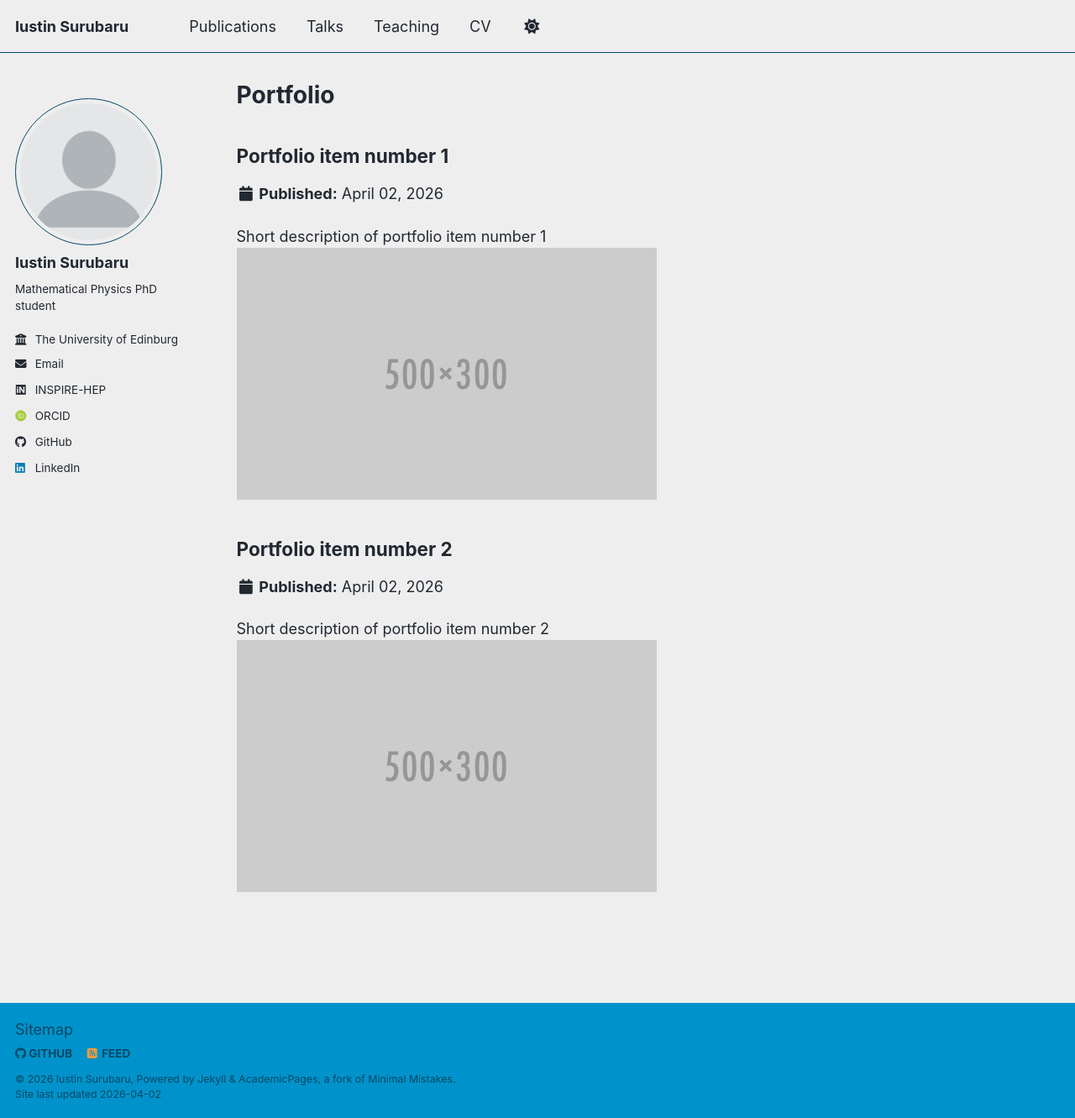
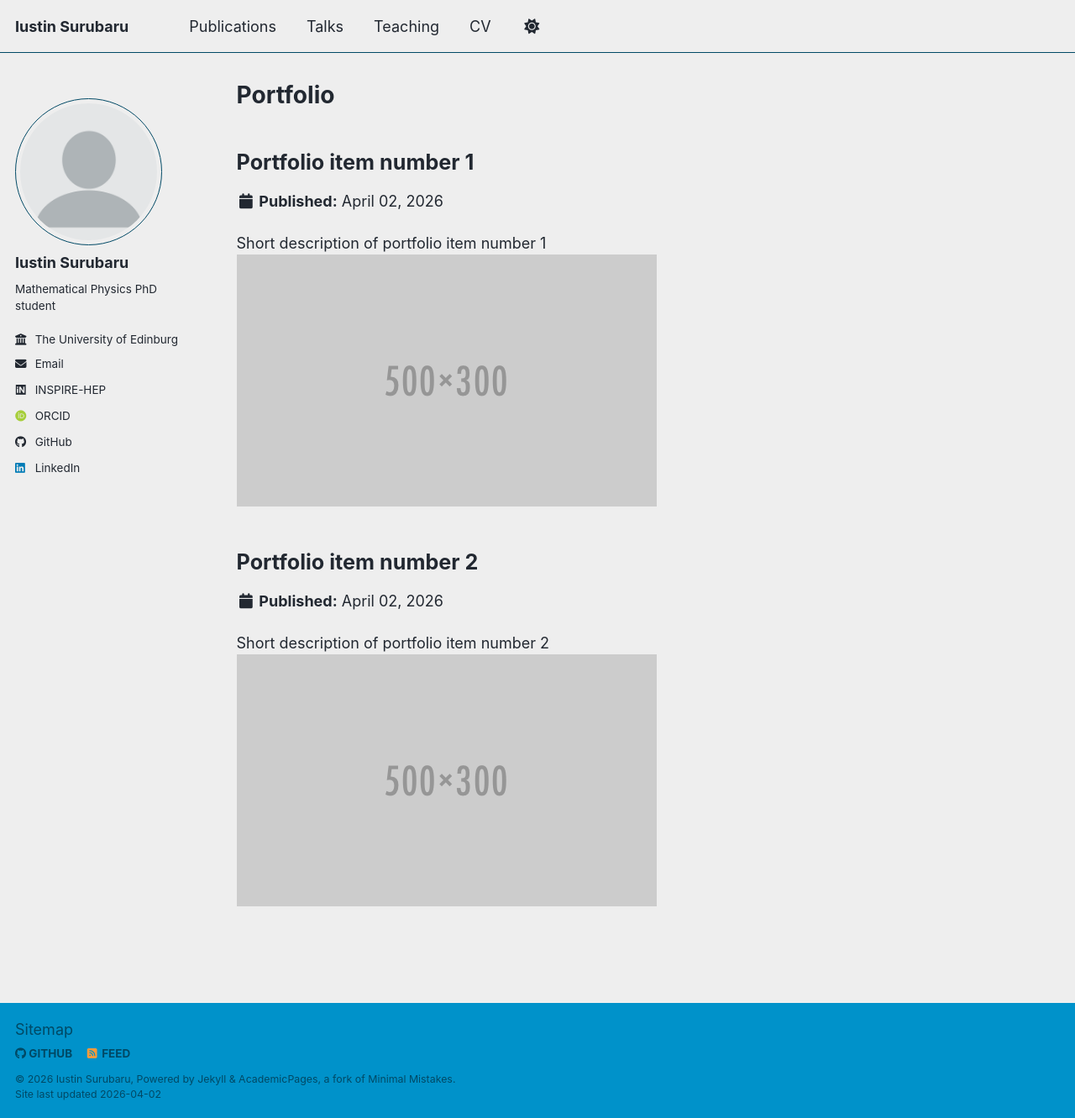
Before and after one commit to IustinS2/IustinS2.github.io, a Jekyll site: the page built from _pages/portfolio.html, in a window 1280 px wide and 1331 px high. Shown: the whole window at 84% size. Built offline with Jekyll 4.4.1, drawn with Linux system fonts in a browser that asks for light colours; some web fonts are replaced; a script bundle is joined from its source files by our own code; library files that are not in the unit come from our copies.

Commit message:
Update main.scss

```diff
--- a/assets/css/main.scss
+++ b/assets/css/main.scss
@@ -48,3 +48,16 @@
 .archive__item-title a:hover {
   text-decoration: none !important;
 }
+
+.archive__item-title {
+  font-size: 1.4rem !important;
+}
+
+.archive__item-excerpt {
+  font-size: 0.95rem;
+  opacity: 0.85;
+}
+
+.archive__item {
+  margin-bottom: 1.2em;
+}
```
